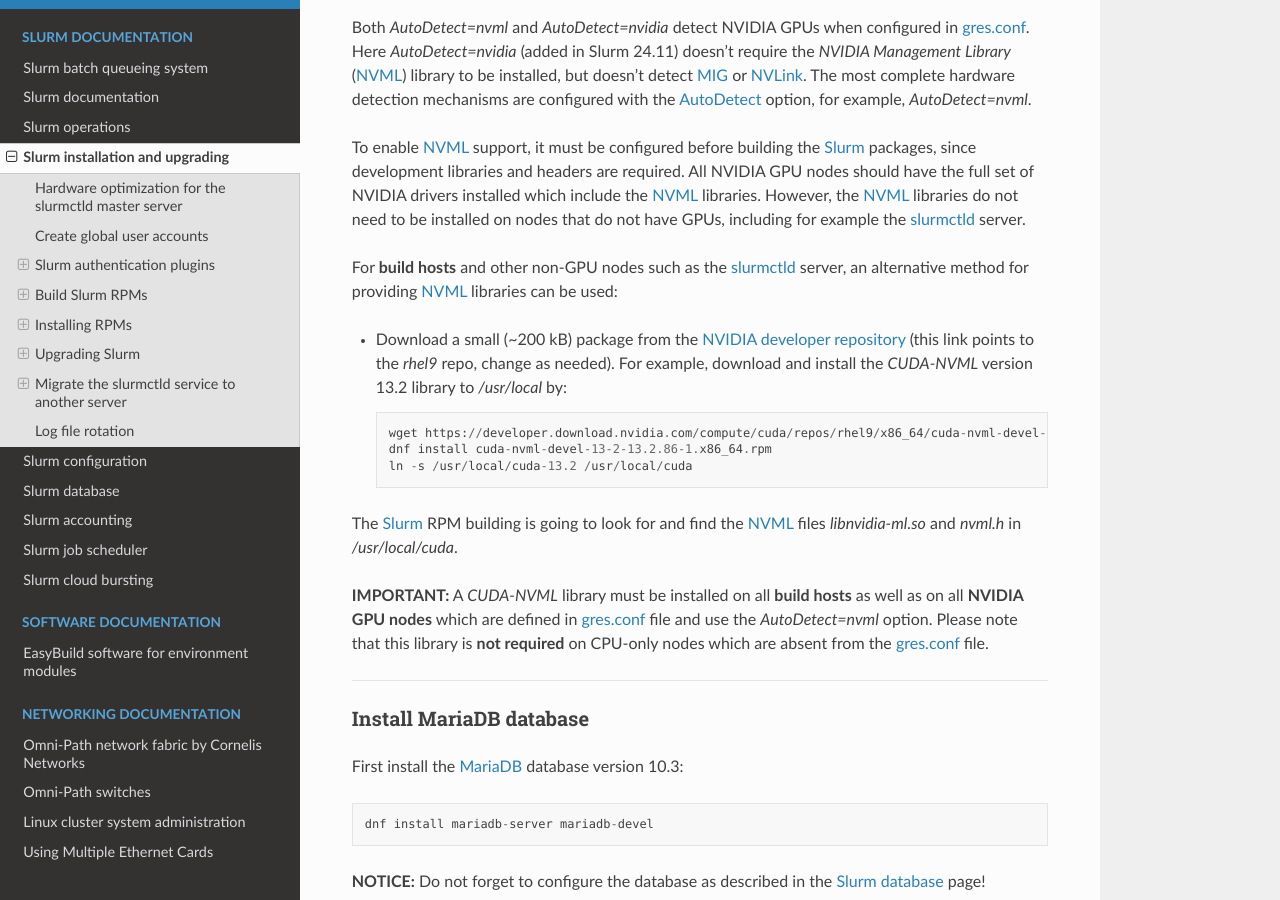
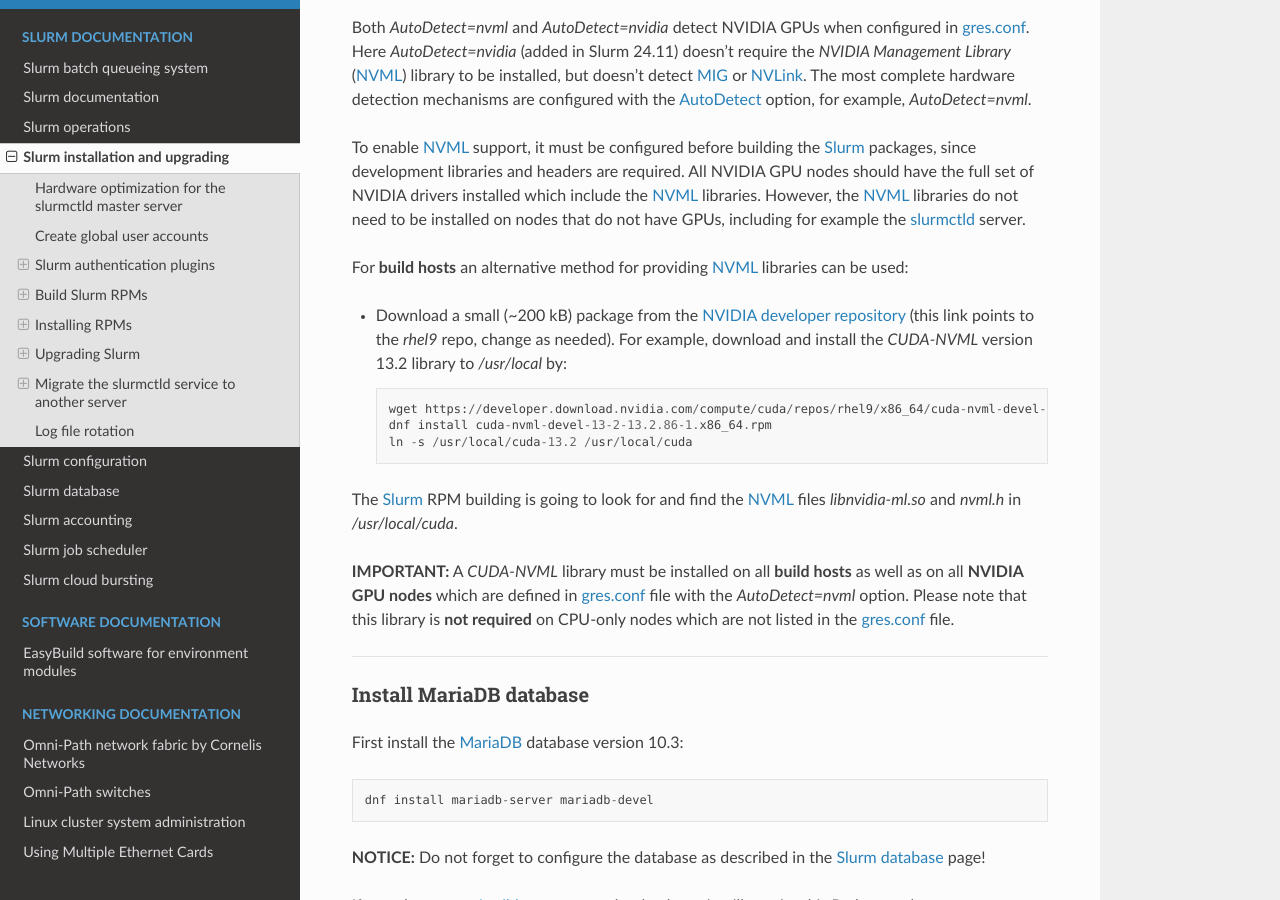
Before and after one commit to OleHolmNielsen/Niflheim_system, a Sphinx documentation site: the page built from docs/Slurm_installation.rst, in a window 1280 px wide and 900 px high, scrolled down 11829 px. Built offline with Sphinx 7.4.7 and the Read the Docs theme 3.1.0, drawn with Linux system fonts in a browser that asks for light colours.

Commit message:
CUDA-NVML library

```diff
--- a/docs/Slurm_installation.rst
+++ b/docs/Slurm_installation.rst
@@ -548,8 +548,7 @@
 However, the NVML_ libraries do not need to be installed on nodes that do not have GPUs,
 including for example the slurmctld_ server.
 
-For **build hosts** and other non-GPU nodes such as the slurmctld_ server,
-an alternative method for providing NVML_ libraries can be used:
+For **build hosts** an alternative method for providing NVML_ libraries can be used:
 
 * Download a small (~200 kB) package from
   the `NVIDIA developer repository <https://developer.download.nvidia.com/compute/cuda/repos/rhel9/x86_64/>`_
@@ -564,10 +563,8 @@
 
 **IMPORTANT:**
 A `CUDA-NVML` library must be installed on all **build hosts**
-as well as on all **NVIDIA GPU nodes** which are defined in
-gres.conf_ file and use the `AutoDetect=nvml` option.
-Please note that this library is **not required** on CPU-only nodes
-which are absent from the gres.conf_ file.
+as well as on all **NVIDIA GPU nodes** which are defined in gres.conf_ file with the `AutoDetect=nvml` option.
+Please note that this library is **not required** on CPU-only nodes which are not listed in the gres.conf_ file.
 
 .. _GRES: https://slurm.schedmd.com/gres.html
 .. _AutoDetect: https://slurm.schedmd.com/gres.html#AutoDetect
```
